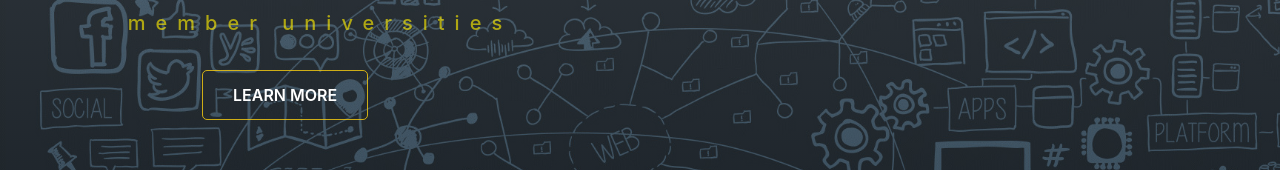
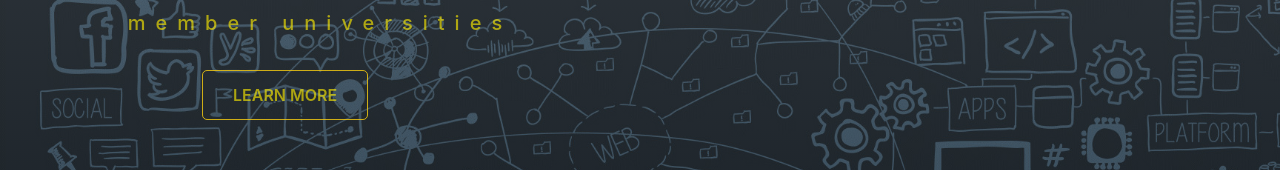
Before and after one commit to MehediHasan23/simple-educational-site, a React (Create React App) app: page / in a window 1280 px wide. Shown: the part 483-653 px from the top of the page. Built offline with nearby package versions, Linux system fonts and the light colour scheme.

Commit message:
added some color

```diff
--- a/src/components/Header/Header.css
+++ b/src/components/Header/Header.css
@@ -20,9 +20,10 @@
 }
 .regular-btn {
   border: 1px solid #f3ca12d2;
+
   outline: 0;
   background-color: transparent;
-  color: #fff;
+  color: rgba(255, 238, 0, 0.63);
   padding: 12px 30px;
   font-weight: 600;
   border-radius: 5px;
```
